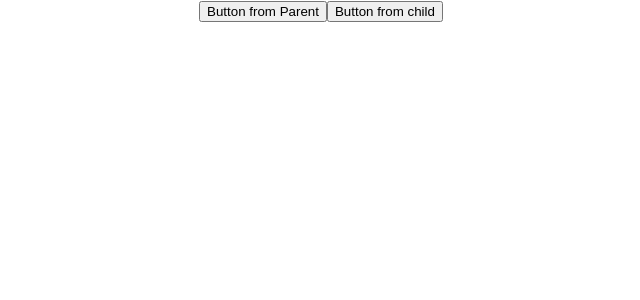
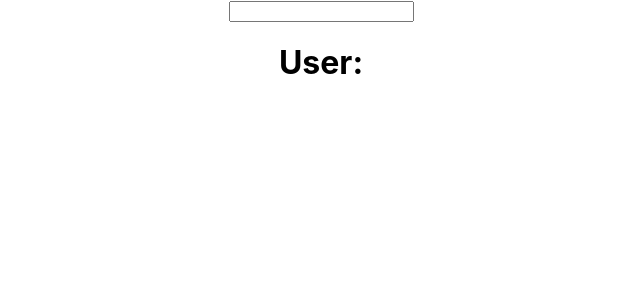
Before and after one commit to zomeru/hooks-refresh, a React (Vite) app: page / in a window 1280 px wide. Shown: the top 300 px of the page, without its empty margins (319-959 px from the left). Built offline with nearby package versions, Linux system fonts and the light colour scheme.

Commit message:
Understand the basic of Context API

```diff
--- a/src/App.tsx
+++ b/src/App.tsx
@@ -4,6 +4,7 @@ import UseReducer from './UseReducer';
 import UseRef from './UseRef';
 import UseLayoutEffect from './UseLayoutEffect';
 import UseImperativeHandle from './UseImperativeHandle';
+import UseContext from './UseContext';
 
 function App() {
   return (
@@ -11,7 +12,8 @@ function App() {
       {/* <UseReducer /> */}
       {/* <UseRef /> */}
       {/* <UseLayoutEffect /> */}
-      <UseImperativeHandle />
+      {/* <UseImperativeHandle /> */}
+      <UseContext />
     </div>
   );
 }
--- /dev/null
+++ b/src/UseContext/index.tsx
@@ -0,0 +1,23 @@
+import React, { useState, createContext } from 'react';
+import Login from '../components/Login';
+import User from '../components/User';
+
+export const AppContext: any = createContext(null);
+
+interface UseContextProps {}
+
+const UseContext: React.FC<UseContextProps> = ({}) => {
+  const [username, setUsername] = useState<string>('');
+
+  return (
+    <AppContext.Provider value={{ username, setUsername }}>
+      {/* <Login setUsername={setUsername} />
+      <User username={username} /> */}
+
+      <Login />
+      <User />
+    </AppContext.Provider>
+  );
+};
+
+export default UseContext;
--- /dev/null
+++ b/src/components/Login.tsx
@@ -0,0 +1,23 @@
+import React, { useContext } from 'react';
+import { AppContext } from '../UseContext';
+
+interface LoginProps {
+  // setUsername: (str: string) => void;
+}
+
+const Login: React.FC<LoginProps> = ({}) => {
+  const { setUsername } = useContext(AppContext);
+
+  return (
+    <div>
+      <input
+        type='text'
+        onChange={event => {
+          setUsername(event.target.value);
+        }}
+      />
+    </div>
+  );
+};
+
+export default Login;
--- /dev/null
+++ b/src/components/User.tsx
@@ -0,0 +1,18 @@
+import React, { useContext } from 'react';
+import { AppContext } from '../UseContext';
+
+interface UserProps {
+  // username: string;
+}
+
+const User: React.FC<UserProps> = ({}) => {
+  const { username } = useContext(AppContext);
+
+  return (
+    <div>
+      <h1>User: {username}</h1>
+    </div>
+  );
+};
+
+export default User;
```
